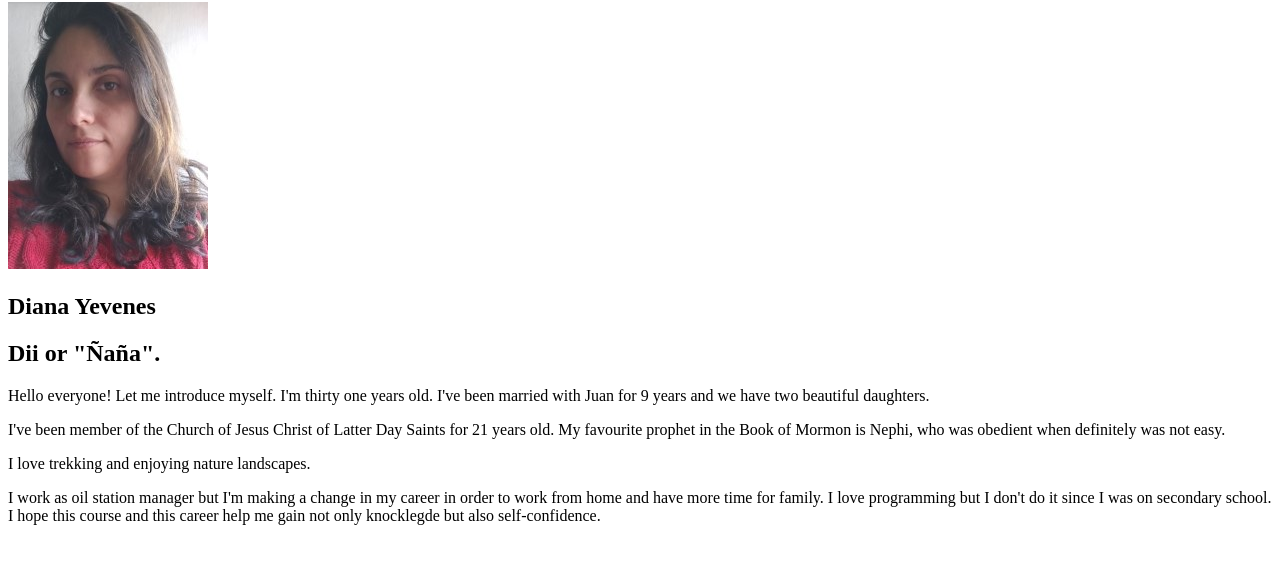
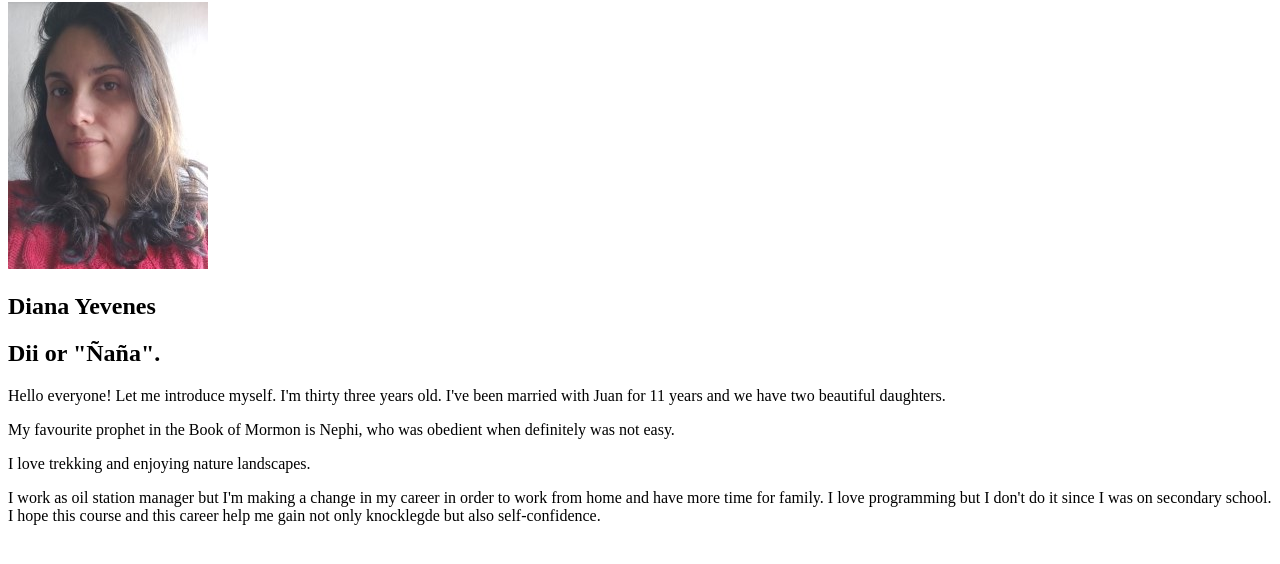
Before and after one commit to dianay91/wdd130, a plain HTML site: page wdd130/aboutme/index.html in a window 1280 px wide. Shown: the part 78-642 px from the top of the page. Drawn offline with Linux system fonts and the light colour scheme.

Commit message:
index.html

```diff
--- a/wdd130/aboutme/index.html
+++ b/wdd130/aboutme/index.html
@@ -11,9 +11,8 @@
     <img alt="Image of me" src="images/Foto1.jpg">
     <h2> Diana Yevenes </h2>
     <h2> Dii or "Ñaña".</h2>
-    <p> Hello everyone! Let me introduce myself. I'm thirty one years old. I've been married with Juan for 9 years and we have two beautiful daughters.</p>
-    <p> I've been member of the Church of Jesus Christ of Latter Day Saints for 21 years old. My favourite prophet in
-        the Book of Mormon is Nephi, who was obedient when definitely was not easy.
+    <p> Hello everyone! Let me introduce myself. I'm thirty three years old. I've been married with Juan for 11 years and we have two beautiful daughters.</p>
+    <p> My favourite prophet in the Book of Mormon is Nephi, who was obedient when definitely was not easy.
     </p>
     <p> I love trekking and enjoying nature landscapes.</p>
     <p> I work as oil station manager but I'm making a change in my career in order to work from home and have
```
